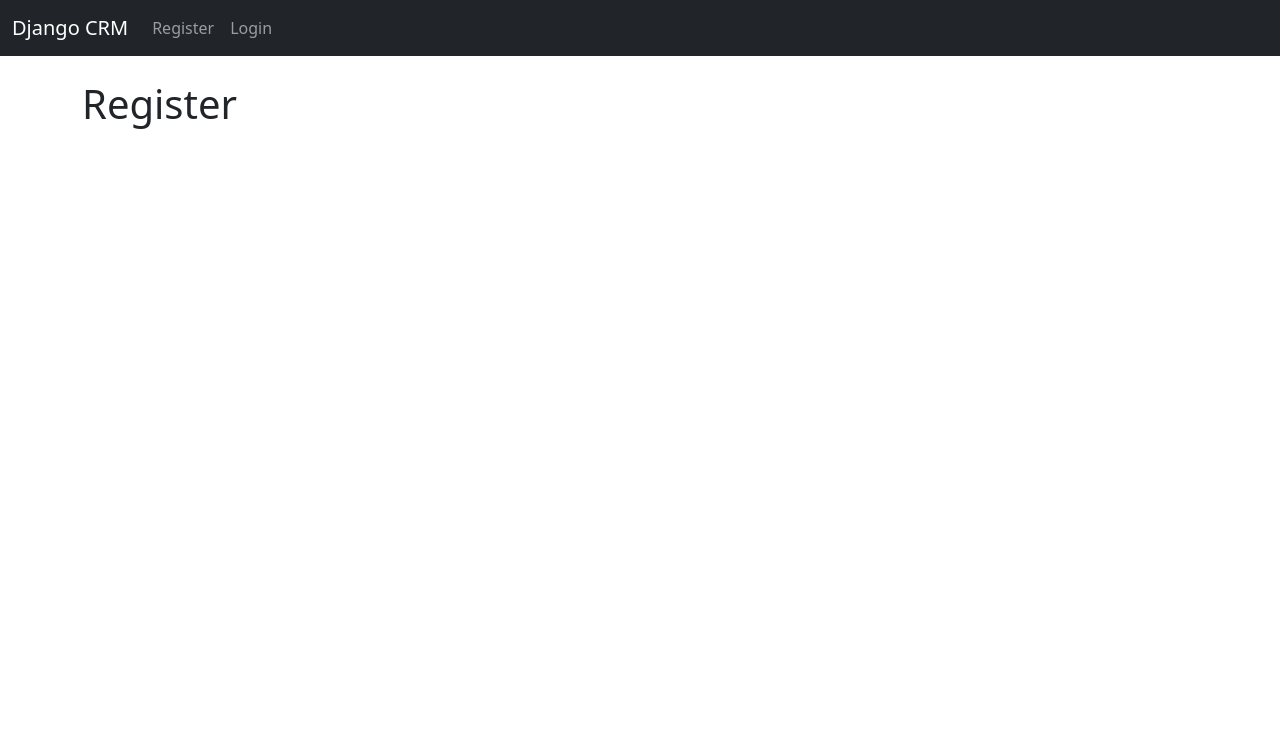
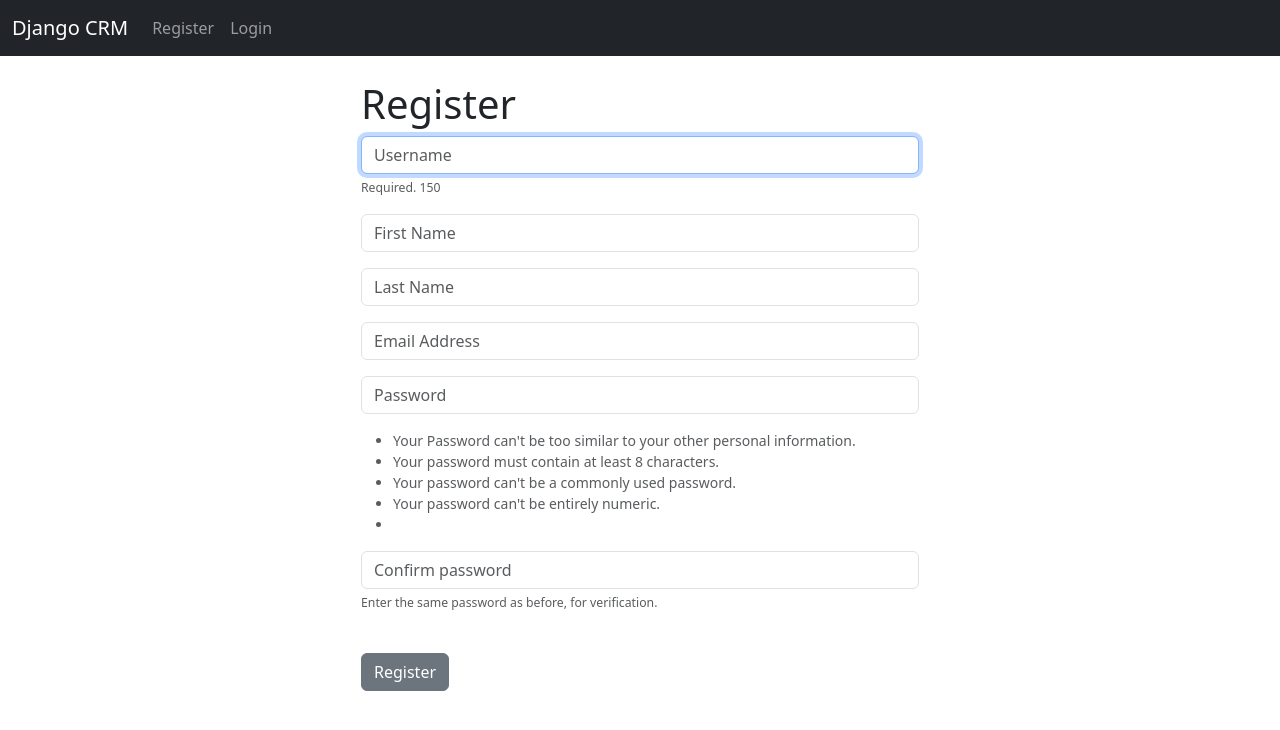
Before and after one commit to rahul2494/DCRM, a Django app: page /register/ in a window 1280 px wide. Shown: the top 730 px of the page. Run offline with Django 5.2, Linux system fonts and the light colour scheme.

Commit message:
Added Register Page

```diff
--- a/website/forms.py
+++ b/website/forms.py
@@ -5,7 +5,7 @@
 class SignUpForm(UserCreationForm):
     email = forms.EmailField(label="", widget=forms.TextInput(attrs={'class':'form-control', 'placeholder':'Email Address'}))
     first_name = forms.CharField(label="", max_length=101, widget=forms.TextInput(attrs={'class':'form-control', 'placeholder':'First Name'}))
-    last_name = forms.CharFied(label="", max_length=101, widget=form.TextInput(attrs={'class':'form-control', 'placeholder':'Last Name'}))
+    last_name = forms.CharField(label="", max_length=101, widget=forms.TextInput(attrs={'class':'form-control', 'placeholder':'Last Name'}))
 
     class Meta:
         model = User
@@ -22,9 +22,9 @@
         self.fields['password1'].widget.attrs['class'] = 'form-control'
         self.fields['password1'].widget.attrs['placeholder'] = 'Password'
         self.fields['password1'].label = ''
-        self.fields['password1'].help_text = '<ul class="form-text text-muted small"><li>Your Password can\'t be too similar to your other personal information.</li><li>Your password must contain at least 9</li></ul>'
+        self.fields['password1'].help_text = '<ul class="form-text text-muted small"><li>Your Password can\'t be too similar to your other personal information.</li><li>Your password must contain at least 8 characters.</li><li>Your password can\'t be a commonly used password.</li><li>Your password can\'t be entirely numeric.</li><li></li></ul>'
 
         self.fields['password2'].widget.attrs['class'] = 'form-control'
         self.fields['password2'].widget.attrs['placeholder'] = 'Confirm password'
         self.fields['password2'].label = ''
-        self.fields['password2'].help_text = '<span class="form-text text-muted"><small>Enter the same password as before.</small></span>'
+        self.fields['password2'].help_text = '<span class="form-text text-muted"><small>Enter the same password as before, for verification.</small></span>'
--- a/website/templates/website/register.html
+++ b/website/templates/website/register.html
@@ -1,6 +1,22 @@
 {% extends 'base.html' %}
 {% block title %}Register Page{% endblock title %}
 {% block content %}
-    <h1>Register</h1>
-
+    <div class="col-md-6 offset-md-3">
+        <h1>Register</h1>
+        <form method="POST" action={% url 'register' %}>
+            {% csrf_token %}
+            {% if form.errors %}
+                <div class="alert alert-warning alert-dismissible fade show" role="alert">
+                    Your Form Has Errors
+                    {% for field in form %}
+                        {% if field.errors %}
+                            {{ field.errors }}
+                        {% endif %}
+                    {% endfor %}
+                </div>
+            {% endif %}
+            {{form.as_p}}
+            <button type="submit" class="btn btn-secondary mt-4">Register</button>
+        </form>
+    </div>
 {% endblock content %}
--- a/website/views.py
+++ b/website/views.py
@@ -1,7 +1,7 @@
 from django.shortcuts import render, redirect
 from django.contrib.auth import authenticate, login, logout
 from django.contrib import messages
-
+from .forms import SignUpForm
 
 def home(request):
     # Check if logging in
@@ -29,4 +29,19 @@
     return redirect("home")
 
 def register_user(request):
-    return render(request, "website/register.html")
+    if request.method == "POST":
+        form = SignUpForm(request.POST)
+        if form.is_valid():
+            form.save()
+            # Authenticate and login
+            username = form.cleaned_data['username']
+            password = form.cleaned_data['password1']
+            user = authenticate(username=username, password=password)
+            login(request, user)
+            messages.success(request, "You have successfully Registered! Welcome!")
+            return redirect("home")
+    else:
+        form = SignUpForm()
+        return render(request, "website/register.html", {'form':form})
+
+    return render(request, "website/register.html", {'form':form})
```
